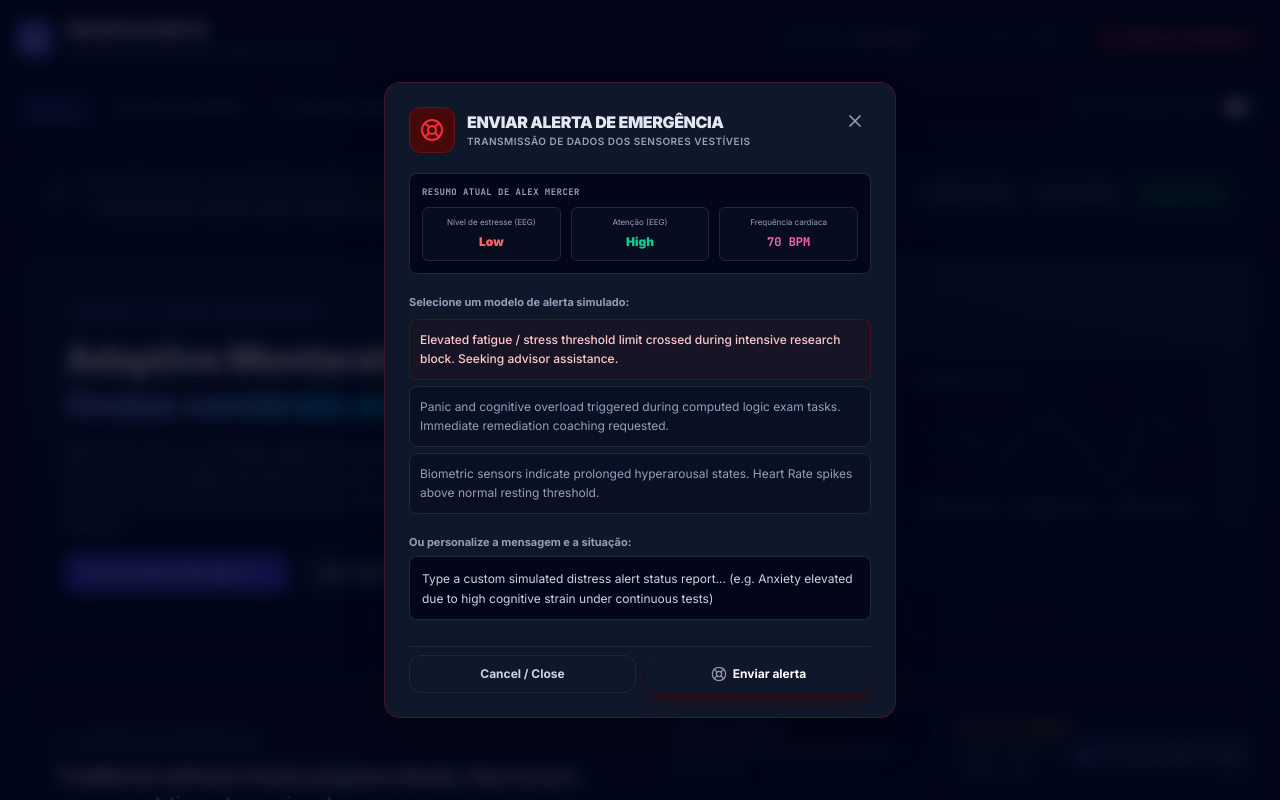
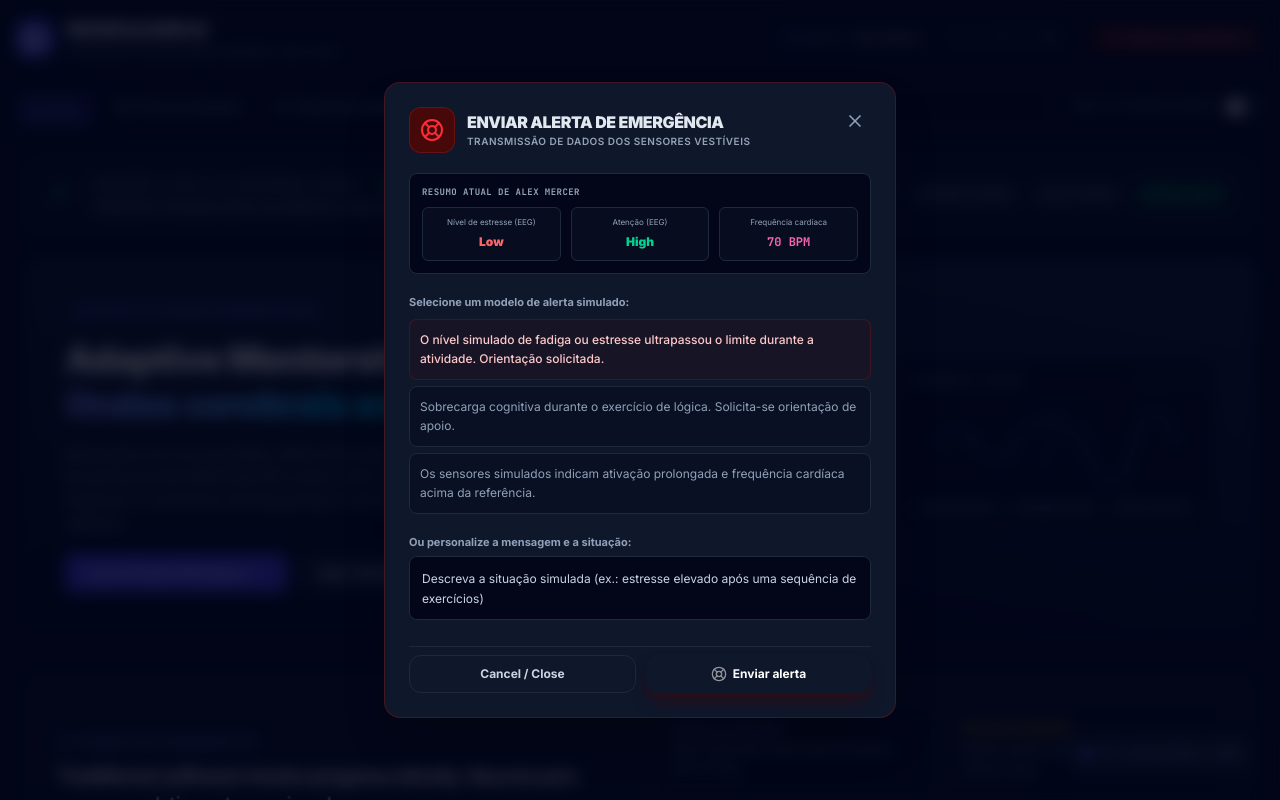
Before and after one commit to Euvouserdoutor/neuroconectandoAI, a React (Vite) app: page / in a window 1280 px wide. Both pictures are taken after a click on the button "Ajuda de emergência". Shown: the top 800 px of the page. Built offline with nearby package versions, Linux system fonts and the light colour scheme.

Commit message:
feat(i18n): traduzir mensagens dinamicas em App.tsx

```diff
--- a/src/App.tsx
+++ b/src/App.tsx
@@ -151,7 +151,7 @@ export default function App() {
       const type = currentState === 'Estresse elevado' ? 'stress' : 'attention';
       const message = currentState === 'Estresse elevado'
         ? "Alex Mercer's neural sensors indicate sustained High Stress level for over 10 seconds. Recommending a breathing break."
-        : "Low Attention span detected for over 10 seconds. Try launching a gamified quiz module to regain focus alignment.";
+        : "Baixa atenção detectada por mais de 10 segundos. Experimente um quiz interativo para retomar a concentração.";
 
       setPulseToast({
         message,
@@ -198,7 +198,7 @@ export default function App() {
 
   // Emergency help distress states
   const [isEmergencyModalOpen, setIsEmergencyModalOpen] = useState(false);
-  const [emergencyMessage, setEmergencyMessage] = useState('Elevated fatigue / stress threshold limit crossed during intensive research block. Seeking advisor assistance.');
+  const [emergencyMessage, setEmergencyMessage] = useState('O nível simulado de fadiga ou estresse ultrapassou o limite durante a atividade. Orientação solicitada.');
   const [customEmergencyText, setCustomEmergencyText] = useState('');
   const [isSendingEmergency, setIsSendingEmergency] = useState(false);
   const [emergencySuccess, setEmergencySuccess] = useState<string | null>(null);
@@ -239,7 +239,7 @@ export default function App() {
   let themeContainerClass = "bg-slate-950 text-slate-100 transition-colors duration-1000";
   let themeBadgeText = "Tema escuro padrão";
   let themeBadgeColor = "text-emerald-450 bg-emerald-950/25 border-emerald-900/40 text-emerald-400";
-  let themeDescription = "Cranial parameters baseline neutral. Default dark layout active.";
+  let themeDescription = "Parâmetros simulados dentro da referência. Tema escuro padrão ativado.";
   let themeAccentText = "text-emerald-400";
   let themeIconComponent = <Sparkles className="h-4 w-4 text-emerald-400" />;
 
@@ -247,14 +247,14 @@ export default function App() {
     themeContainerClass = "bg-gradient-to-b from-[#060410] via-[#090b20] to-[#0e0719] text-indigo-50 transition-colors duration-1000 selection:bg-purple-900 selection:text-white";
     themeBadgeText = "Tema relaxante lilás e índigo";
     themeBadgeColor = "text-purple-400 bg-purple-950/40 border-purple-900/60 font-bold animate-pulse";
-    themeDescription = "EEG telemetry indicates high stress. Calming deep lavender/indigo tones applied to induce systemic relaxation & lower cognitive load.";
+    themeDescription = "A telemetria simulada indica estresse elevado. Cores lilás e índigo foram aplicadas para favorecer uma experiência mais tranquila.";
     themeAccentText = "text-purple-400";
     themeIconComponent = <Heart className="h-4 w-4 text-purple-400 animate-pulse" />;
   } else if (isLowAttention) {
     themeContainerClass = "bg-gradient-to-tr from-[#0a0a09] via-[#241304] to-[#0d0701] text-amber-50 transition-colors duration-1000 selection:bg-amber-900 selection:text-white border-t-2 border-amber-600/45";
     themeBadgeText = "Tema de estimulação cognitiva";
     themeBadgeColor = "text-amber-400 bg-amber-955/50 border-amber-950/60 font-black animate-pulse";
-    themeDescription = "EEG telemetry indicates low focus. High-contrast energetic orange/gold highlights applied to stimulate wearer alertness.";
+    themeDescription = "A telemetria simulada indica baixa atenção. Cores de alto contraste foram aplicadas para destacar os recursos de estudo.";
     themeAccentText = "text-amber-400";
     themeIconComponent = <Zap className="h-4 w-4 text-amber-400 animate-bounce" />;
   }
@@ -844,9 +844,9 @@ export default function App() {
                 <label className="text-[11px] font-bold text-slate-400 block">Selecione um modelo de alerta simulado:</label>
                 <div className="grid grid-cols-1 gap-1.5">
                   {[
-                    'Elevated fatigue / stress threshold limit crossed during intensive research block. Seeking advisor assistance.',
-                    'Panic and cognitive overload triggered during computed logic exam tasks. Immediate remediation coaching requested.',
-                    'Biometric sensors indicate prolonged hyperarousal states. Heart Rate spikes above normal resting threshold.'
+                    'O nível simulado de fadiga ou estresse ultrapassou o limite durante a atividade. Orientação solicitada.',
+                    'Sobrecarga cognitiva durante o exercício de lógica. Solicita-se orientação de apoio.',
+                    'Os sensores simulados indicam ativação prolongada e frequência cardíaca acima da referência.'
                   ].map((tpl) => (
                     <button
                       type="button"
@@ -879,7 +879,7 @@ export default function App() {
                     setEmergencyError(null);
                   }}
                   className="w-full bg-slate-950 border border-slate-800 focus:border-red-900 focus:outline-none p-3 rounded-lg text-xs text-slate-200 placeholder-slate-600 resize-none h-16 font-sans leading-relaxed"
-                  placeholder="Type a custom simulated distress alert status report... (e.g. Anxiety elevated due to high cognitive strain under continuous tests)"
+                  placeholder="Descreva a situação simulada (ex.: estresse elevado após uma sequência de exercícios)"
                 />
               </div>
 
@@ -1334,7 +1334,7 @@ export default function App() {
                   <h4 className={`text-[11px] font-black tracking-wider uppercase ${
                     pulseToast.type === 'stress' ? 'text-red-400' : 'text-amber-400'
                   }`}>
-                    {pulseToast.type === 'stress' ? 'Neural Stress Spike' : 'Sustained Focus Overload'}
+                    {pulseToast.type === 'stress' ? 'Pico de estresse neural' : 'Sobrecarga prolongada de atenção'}
                   </h4>
                   <p className="text-[9px] text-slate-500 font-mono">Telemetry Time: {pulseToast.timestamp}</p>
                 </div>
```
